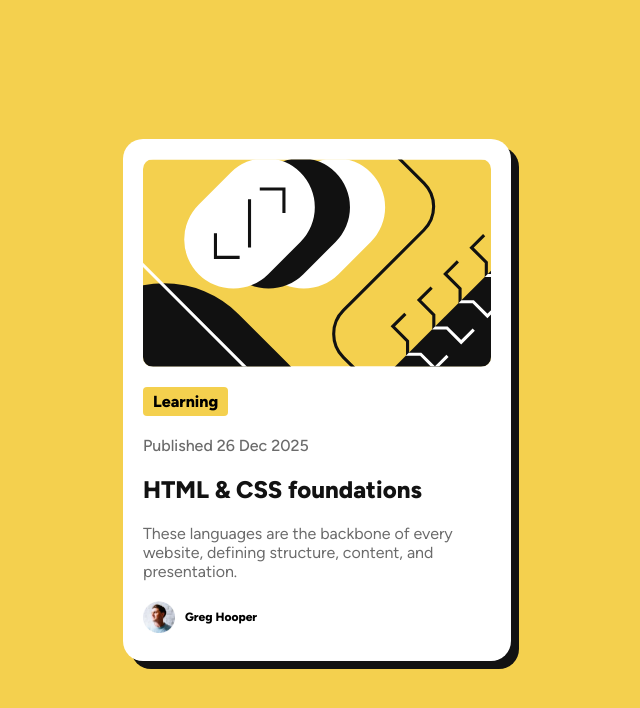
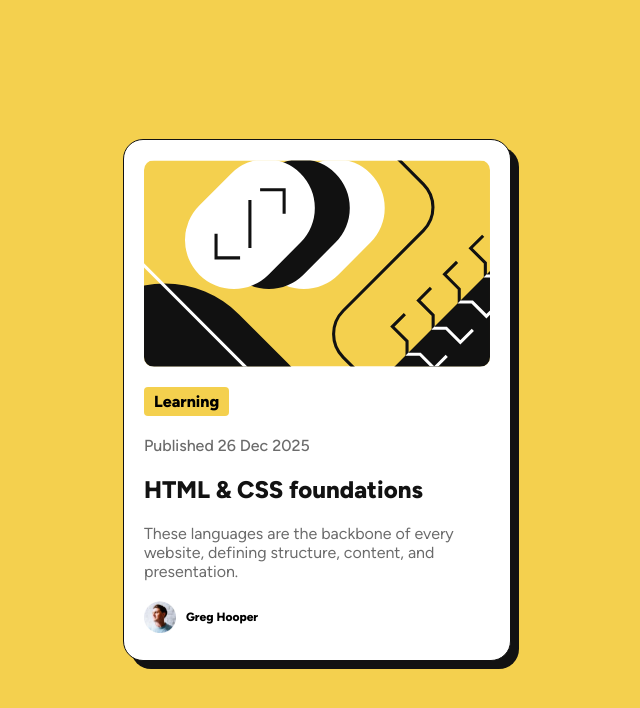
Before and after one commit to LoicLamaille/blog-card-challenge, a plain HTML site: page index.html in a window 1280 px wide. Shown: the whole page, without its empty margins (323-963 px from the left). Drawn offline with Linux system fonts and the light colour scheme.

Commit message:
Add border

```diff
--- a/styles.css
+++ b/styles.css
@@ -39,6 +39,7 @@ body{
     align-items: start;
     gap: 20px;
     box-shadow: 8px 8px var(--color-gray-950);
+    border: 1px solid var(--color-gray-950);
 
 }
 
```
